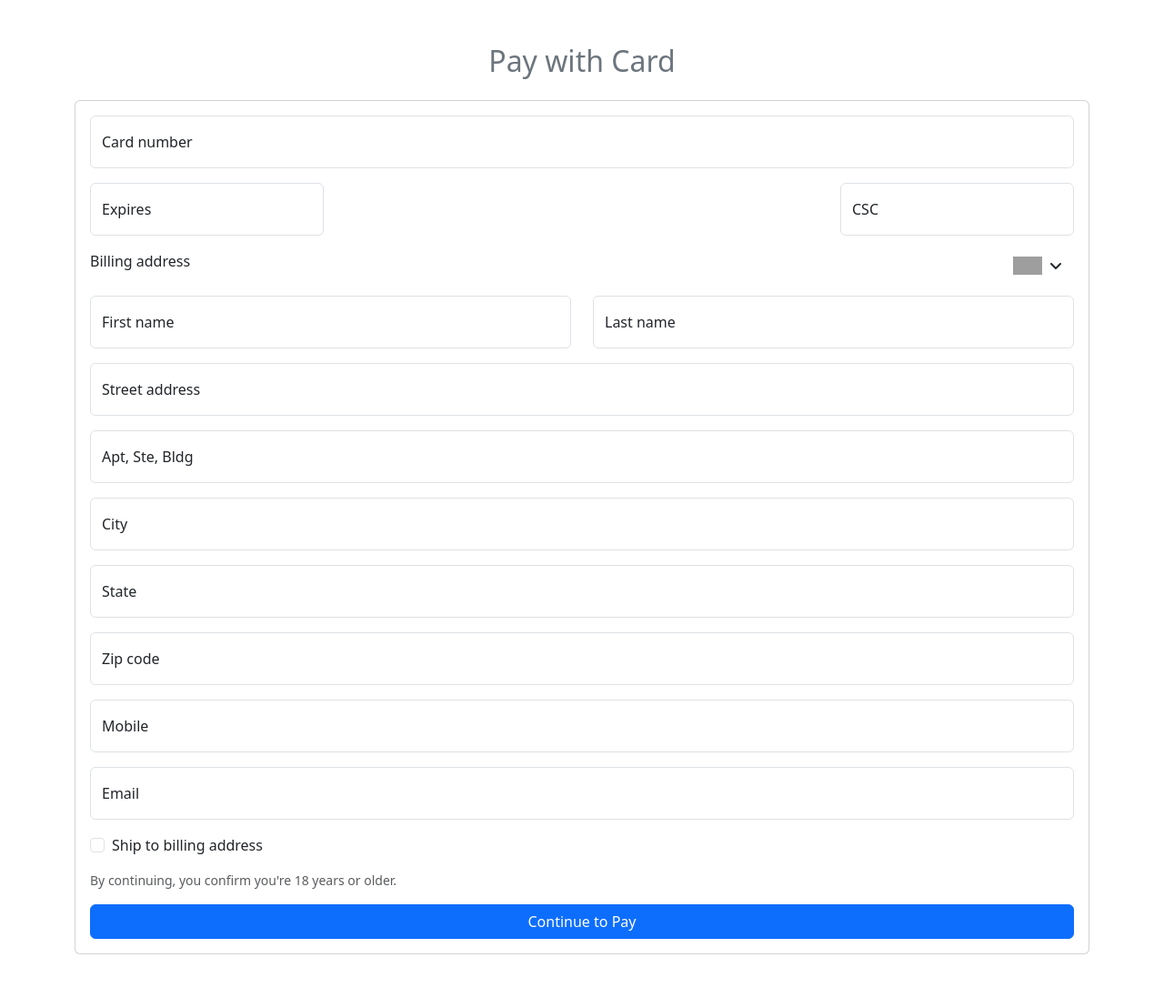
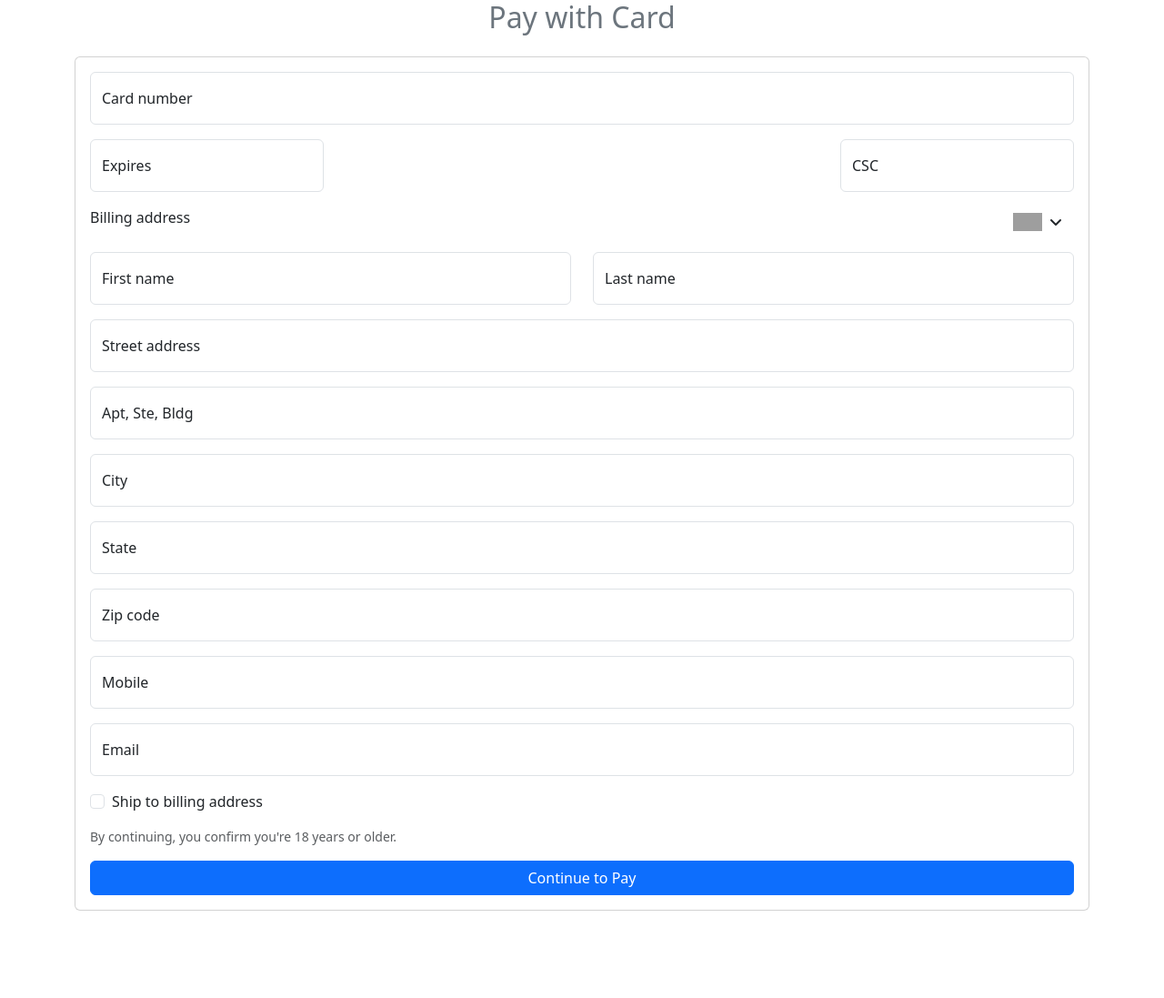
Before and after one commit to Ezekiah3854/Tatt-Appointment-Booking, a Flask app: page /p/card in a window 1280 px wide. Shown: the whole page at 91% size. After the commit the page ends 1001 px from the top, so only its background shows below. Run offline with Flask 3, Linux system fonts and the light colour scheme; some libraries are stand-ins or nearby versions; grey boxes are pictures that could not be loaded.

Commit message:
commit changes

```diff
--- a/templates/debitdet.html
+++ b/templates/debitdet.html
@@ -10,8 +10,11 @@
     <link href="https://cdn.jsdelivr.net/npm/bootstrap@5.3.6/dist/css/bootstrap.min.css" rel="stylesheet"
         integrity="sha384-4Q6Gf2aSP4eDXB8Miphtr37CMZZQ5oXLH2yaXMJ2w8e2ZtHTl7GptT4jmndRuHDT" crossorigin="anonymous">
     <style>
-        body {
+        html, body {
+            margin: 0;
+            padding: 0;
             background-color: fff;
+            height: auto;
         }
 
 
@@ -38,7 +41,7 @@
 </head>
 
 <body>
-    <div class="container my-5">
+    <div class="container">
         <h2 class="text-center text-secondary mb-4">Pay with Card</h2>
 
         <!-- Card Form -->
```
